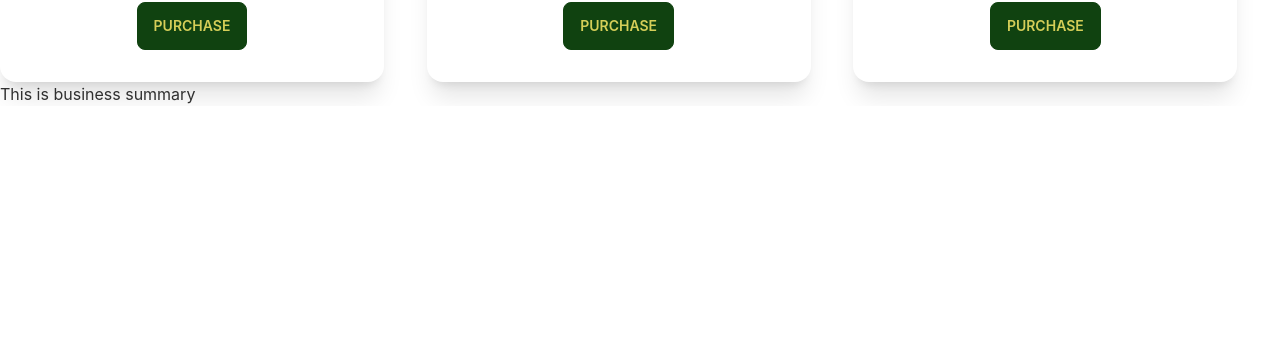
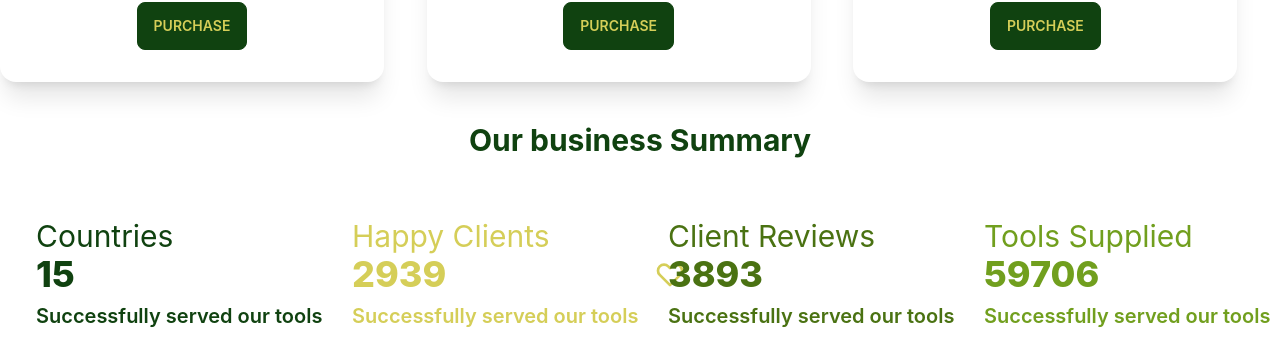
Before and after one commit to Maisha589/electronic-tools-manufecture-web-client, a React (Create React App) app: page / in a window 1280 px wide. Shown: the part 1390-1745 px from the top of the page. Before the commit the page ends 1496 px from the top, so only its background shows below. Built offline with nearby package versions, Linux system fonts and the light colour scheme; the HTML template or start-up script is replaced by a standard one.

Commit message:
bussiness summary added

```diff
--- a/package.json
+++ b/package.json
@@ -11,6 +11,7 @@
     "react-dom": "^18.1.0",
     "react-router-dom": "6",
     "react-scripts": "5.0.1",
+    "react-spring": "^9.4.5",
     "web-vitals": "^2.1.0"
   },
   "scripts": {
--- a/src/Pages/Home/Banner.js
+++ b/src/Pages/Home/Banner.js
@@ -1,9 +1,11 @@
 import React from 'react';
+import { useSpring, animated } from 'react-spring'
 
 const Banner = () => {
+    const props = useSpring({ to: { opacity: 1 }, from: { opacity: 0 } })
     return (
         <div>
-            <h2>This is banner</h2>
+            <animated.div style={props}>This is banner.</animated.div>
         </div>
     );
 };
--- a/src/Pages/Home/BusinessSummary.js
+++ b/src/Pages/Home/BusinessSummary.js
@@ -1,9 +1,20 @@
 import React from 'react';
+import ClientsReview from './ClientsReview';
+import Countries from './Countries';
+import HappyClients from './HappyClients';
+import SuppliedTools from './SuppliedTools';
+
 
 const BusinessSummary = () => {
     return (
         <div>
-            <h2>This is business summary</h2>
+            <h2 className='text-3xl font-bold text-primary text-center mt-10 mb-8'>Our business Summary</h2>
+            <div className=" grid lg:grid-cols-4 sm:grid-cols-1 md:grid-cols-2 gap-2 p-3">
+                <Countries></Countries>
+                <HappyClients></HappyClients>
+                <ClientsReview></ClientsReview>
+                <SuppliedTools></SuppliedTools>
+            </div>
         </div>
     );
 };
--- /dev/null
+++ b/src/Pages/Home/ClientsReview.js
@@ -0,0 +1,23 @@
+import React, { useState } from 'react';
+import { config, useSpring, animated } from 'react-spring';
+
+const ClientsReview = () => {
+    const [flip, set] = useState(false)
+    const { number } = useSpring({
+        reset: true,
+        from: { number: 0 },
+        number: 4000,
+        delay: 400,
+        config: config.molasses,
+        onRest: () => set(!flip),
+    })
+    return (
+        <div className="stat">
+            <div className="stat-title text-3xl text-accent">Client Reviews</div>
+            <animated.div className="stat-value text-accent">{number.to(n => n.toFixed(0))}</animated.div>
+            <div className="stat-desc mt-2 text-xl font-semibold text-accent">Successfully served our tools</div>
+        </div >
+    );
+};
+
+export default ClientsReview;
--- /dev/null
+++ b/src/Pages/Home/Countries.js
@@ -0,0 +1,23 @@
+import React, { useState } from 'react';
+import { config, useSpring, animated } from 'react-spring';
+
+const Countries = () => {
+    const [flip, set] = useState(false)
+    const { number } = useSpring({
+        reset: true,
+        from: { number: 0 },
+        number: 15,
+        delay: 300,
+        config: config.molasses,
+        onRest: () => set(!flip),
+    })
+    return (
+        <div className="stat stat-shadow">
+            <div className="stat-title text-3xl text-primary">Countries</div>
+            <animated.div className="stat-value text-primary">{number.to(n => n.toFixed(0))}</animated.div>
+            <div className="stat-desc mt-2 text-xl font-semibold text-primary">Successfully served our tools</div>
+        </div >
+    );
+};
+
+export default Countries;
--- /dev/null
+++ b/src/Pages/Home/HappyClients.js
@@ -0,0 +1,28 @@
+import React, { useState } from 'react';
+import { config, useSpring, animated } from 'react-spring';
+
+const HappyClients = () => {
+    const [flip, set] = useState(false)
+    const { number } = useSpring({
+        reset: true,
+        from: { number: 0 },
+        number: 3000,
+        delay: 400,
+        config: config.molasses,
+        onRest: () => set(!flip),
+    })
+    return (
+        <div>
+            <div className="stat">
+                <div className="stat-figure text-secondary">
+                    <svg xmlns="http://www.w3.org/2000/svg" fill="none" viewBox="0 0 24 24" className="inline-block w-8 h-8 stroke-current"><path stroke-linecap="round" stroke-linejoin="round" stroke-width="2" d="M4.318 6.318a4.5 4.5 0 000 6.364L12 20.364l7.682-7.682a4.5 4.5 0 00-6.364-6.364L12 7.636l-1.318-1.318a4.5 4.5 0 00-6.364 0z"></path></svg>
+                </div>
+                <div className="stat-title text-3xl text-secondary">Happy Clients</div>
+                <animated.div className="stat-value text-secondary">{number.to(n => n.toFixed(0))}</animated.div>
+                <div className="stat-desc mt-2 text-xl font-semibold text-secondary">Successfully served our tools</div>
+            </div >
+        </div>
+    );
+};
+
+export default HappyClients;
--- /dev/null
+++ b/src/Pages/Home/SuppliedTools.js
@@ -0,0 +1,23 @@
+import React, { useState } from 'react';
+import { config, useSpring, animated } from 'react-spring';
+
+const SuppliedTools = () => {
+    const [flip, set] = useState(false)
+    const { number } = useSpring({
+        reset: true,
+        from: { number: 0 },
+        number: 160000,
+        delay: 300,
+        config: config.molasses,
+        onRest: () => set(!flip),
+    })
+    return (
+        <div className="stat">
+            <div className="stat-title text-3xl text-neutral">Tools Supplied</div>
+            <animated.div className="stat-value text-neutral">{number.to(n => n.toFixed(0))}</animated.div>
+            <div className="stat-desc mt-2 text-xl font-semibold text-neutral">Successfully served our tools</div>
+        </div >
+    );
+};
+
+export default SuppliedTools;
```
Also changed, not shown: 1 other file (tests, documents, lock files or other folders).
